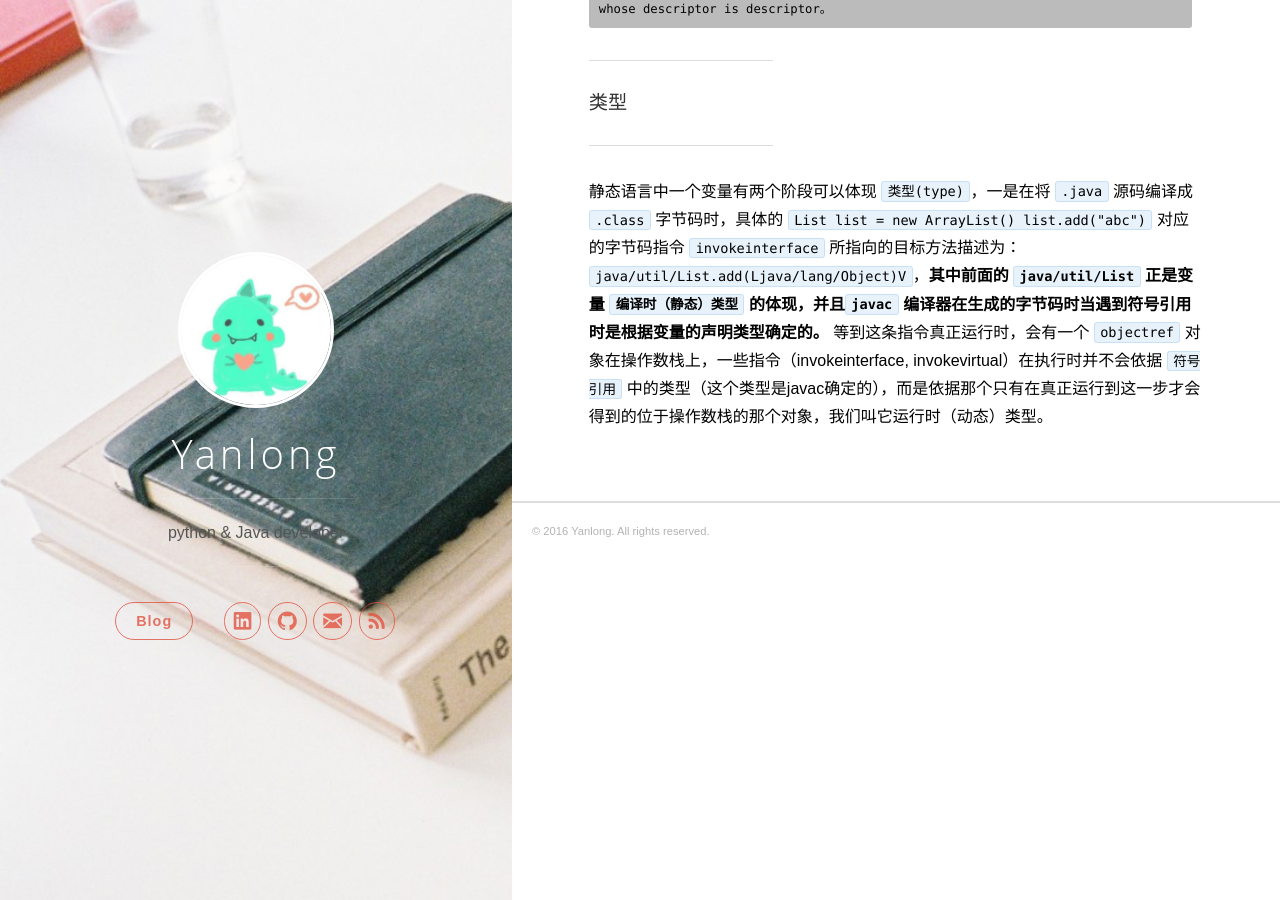
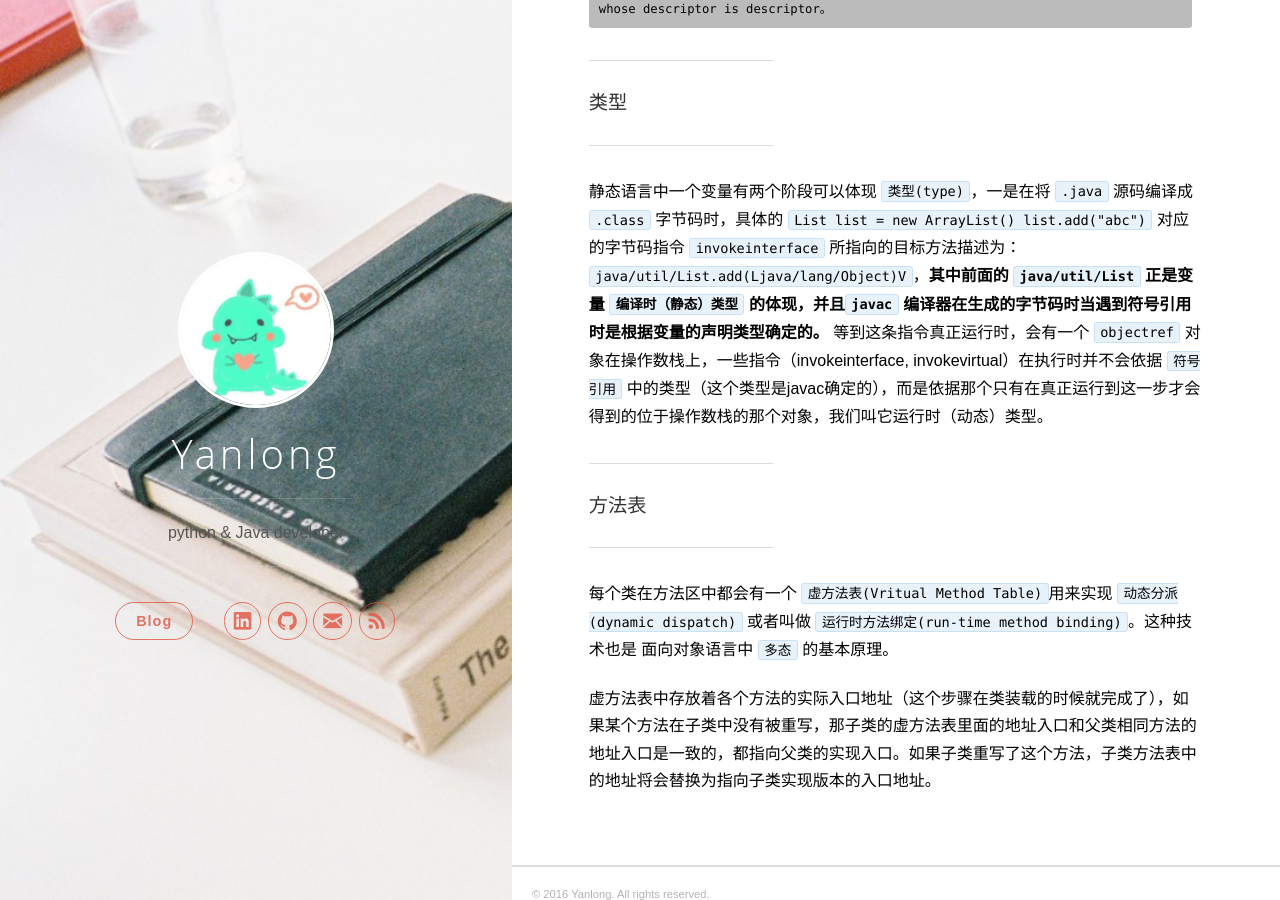
Before and after one commit to CYanLong/CYanLong.github.io, a Jekyll site: the page built from _posts/2016-08-31-methodinvoke.markdown, in a window 1280 px wide and 900 px high, scrolled down 3539 px. Built offline with Jekyll 4.4.1, drawn with Linux system fonts in a browser that asks for light colours; nearby versions of some CDN libraries.

Commit message:
add new blog

```diff
--- a/_posts/2016-08-31-methodinvoke.markdown
+++ b/_posts/2016-08-31-methodinvoke.markdown
@@ -20,7 +20,7 @@ tags: [jvm]
 
 4.`invokeinterface`	：调用接口方法。
 
-（注：还有一个较为特殊的 `invokedynamic` 指令。后面单独介绍）
+（注：还有一个较为特殊的 `invokedynamic` 指令，暂且不表）
 
 
 上面的指令都是用来进行方法调用的指每个指令是相似的令，它们都有自己不同的应用场景。但，比如：每个指令后面都会跟一个指向常量池的 `Methodref_info` 类型的方法符号表，用来表明要调用的方法的信息（方法名和描述符）。
@@ -132,3 +132,11 @@ tags: [jvm]
 ---
 
 静态语言中一个变量有两个阶段可以体现 `类型(type)`，一是在将 `.java` 源码编译成 `.class` 字节码时，具体的 `List list = new ArrayList()  list.add("abc")` 对应的字节码指令 `invokeinterface` 所指向的目标方法描述为： `java/util/List.add(Ljava/lang/Object)V`，**其中前面的 `java/util/List` 正是变量 `编译时（静态）类型` 的体现，并且`javac` 编译器在生成的字节码时当遇到符号引用时是根据变量的声明类型确定的。**   等到这条指令真正运行时，会有一个 `objectref` 对象在操作数栈上，一些指令（invokeinterface, invokevirtual）在执行时并不会依据 `符号引用` 中的类型（这个类型是javac确定的），而是依据那个只有在真正运行到这一步才会得到的位于操作数栈的那个对象，我们叫它运行时（动态）类型。
+
+---
+<H4> 方法表 </H4>
+---
+
+每个类在方法区中都会有一个 `虚方法表(Vritual Method Table)`用来实现 `动态分派(dynamic dispatch)` 或者叫做 `运行时方法绑定(run-time method binding)`。这种技术也是 面向对象语言中 `多态` 的基本原理。
+
+虚方法表中存放着各个方法的实际入口地址（这个步骤在类装载的时候就完成了），如果某个方法在子类中没有被重写，那子类的虚方法表里面的地址入口和父类相同方法的地址入口是一致的，都指向父类的实现入口。如果子类重写了这个方法，子类方法表中的地址将会替换为指向子类实现版本的入口地址。
```
